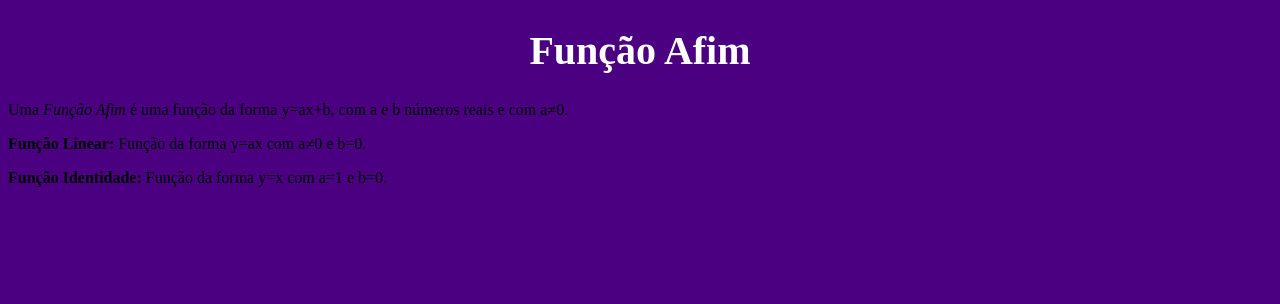
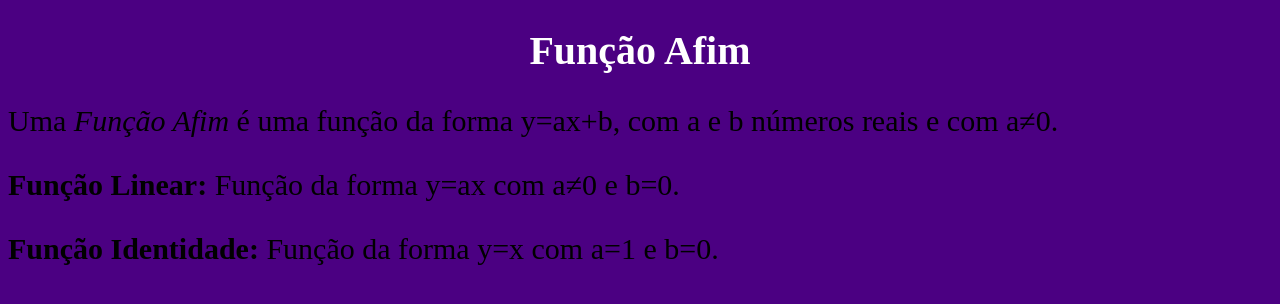
Before and after one commit to KadettCampaner/ge-programacao2022, a plain HTML site: page index.html in a window 1280 px wide. Drawn offline with Linux system fonts and the light colour scheme.

Commit message:
Update style.css

```diff
--- a/style.css
+++ b/style.css
@@ -6,3 +6,6 @@ text-align: center;
 font-size: 40px;
 color: white
 }
+p{
+font-size: 30px
+}
```
